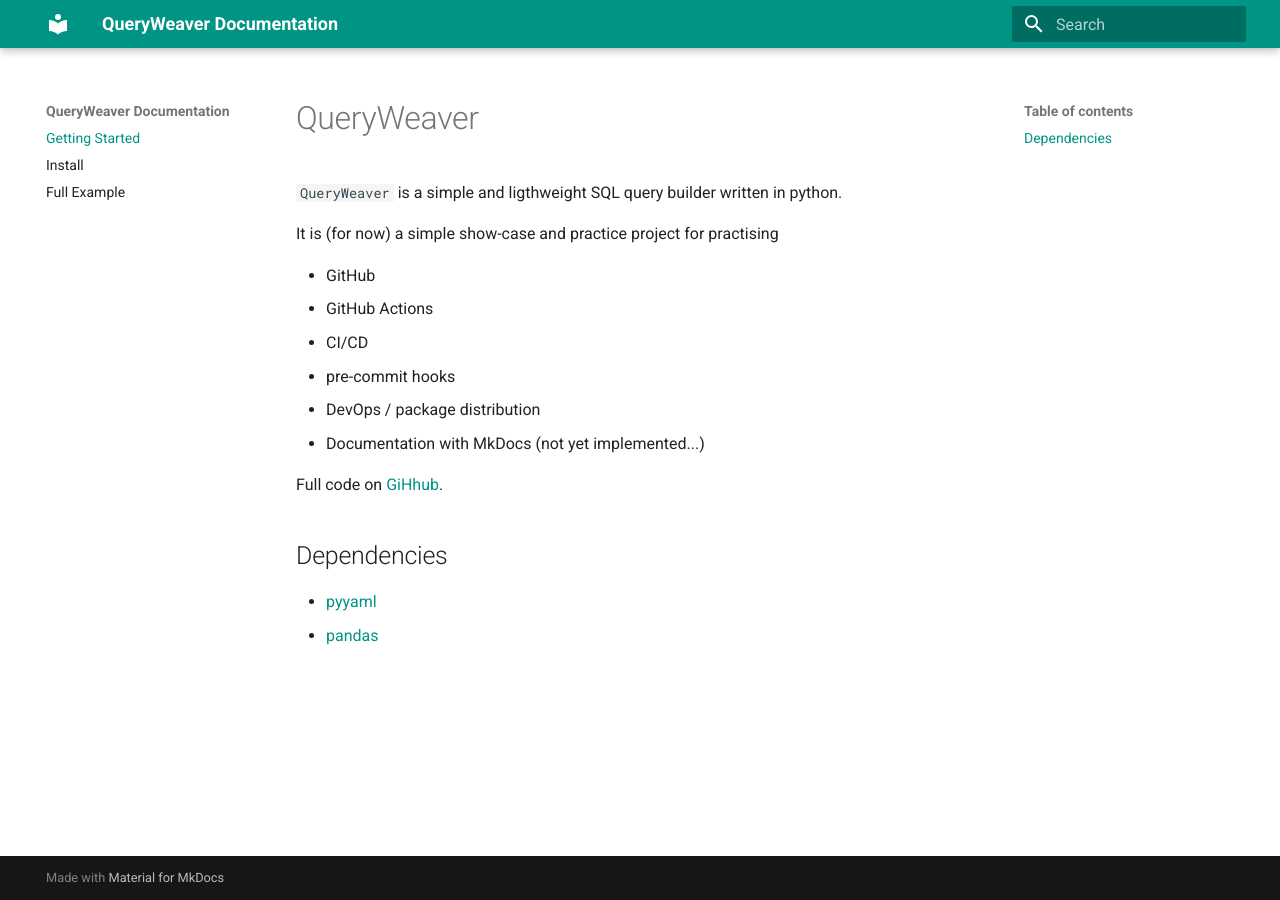
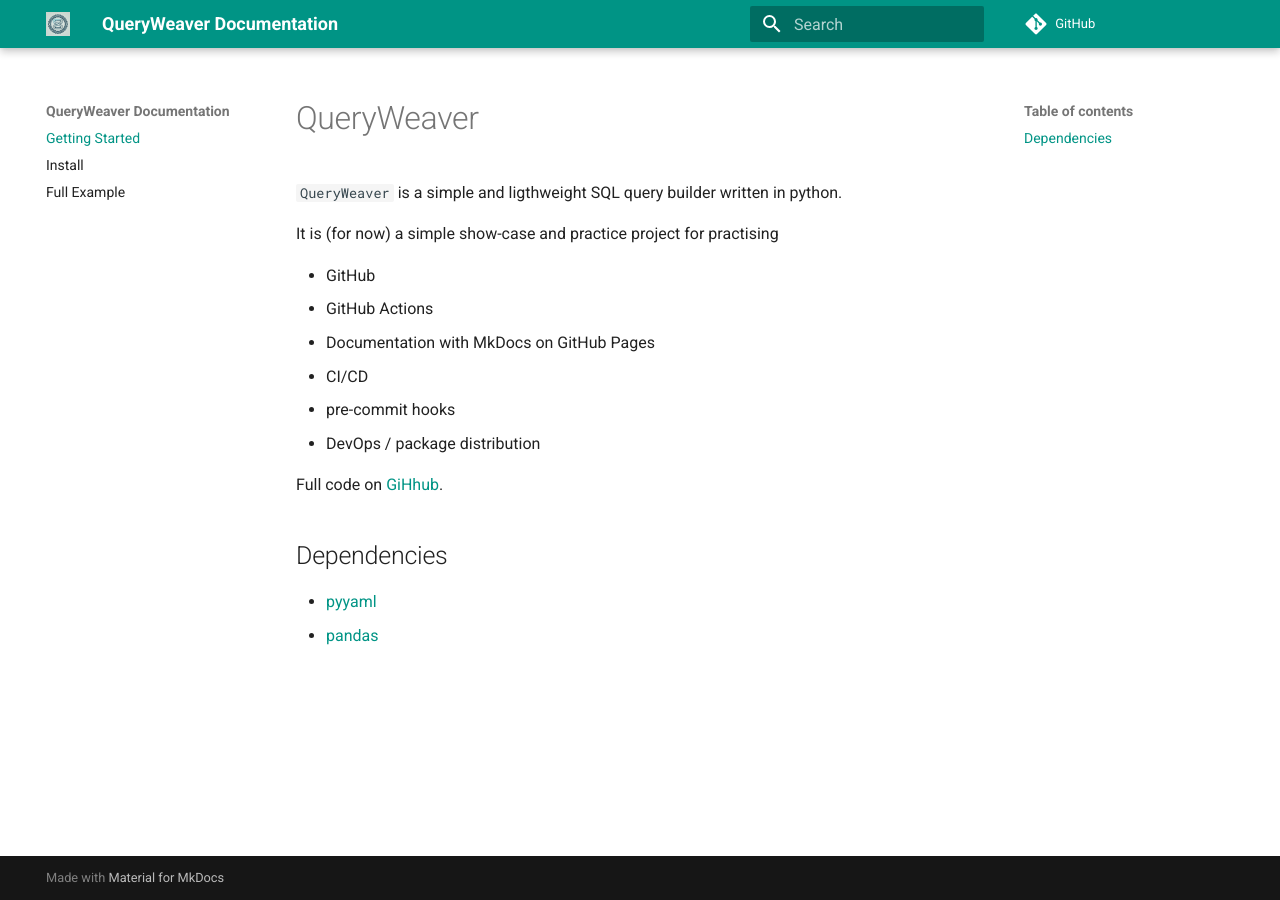
Before and after one commit to FabianAltermann/queryweaver, an MkDocs documentation site: the page built from docs/index.md, in a window 1280 px wide. Built offline with MkDocs 1.6.1 and Material for MkDocs 9.7.7, drawn with Linux system fonts in a browser that asks for light colours; comment, search, counter and statistics services are not loaded; the version menu is left out.

Commit message:
Add Logo and Settings for docs

```diff
--- a/docs/index.md
+++ b/docs/index.md
@@ -6,10 +6,10 @@
 
 - GitHub
 - GitHub Actions
+- Documentation with MkDocs on GitHub Pages
 - CI/CD
 - pre-commit hooks
 - DevOps / package distribution
-- Documentation with MkDocs (not yet implemented...)
 
 Full code on [GiHhub](https://github.com/fabianaltermann/queryweaver).
 
--- a/mkdocs.yaml
+++ b/mkdocs.yaml
@@ -1,12 +1,23 @@
 site_name: QueryWeaver Documentation
 site_url: https://FabianAltermann.github.io/queryweaver/
+repo_url: https://github.com/FabianAltermann/queryweaver
 
 theme:
   name: "material"
+  logo: assets/QueryWeaverLogo.png
   palette:
     primary: "teal"
+  icon:
+    repo: fontawesome/brands/git-alt
+  font:
+    text: "Roboto"
+    code: "Roboto Mono"
 
 nav:
   - Getting Started: index.md
   - Install: install.md
   - Full Example: example.md
+
+extra:
+  version:
+    provider: mike
```
Also changed, not shown: docs/install.md (+1 -1 lines), docs/assets/QueryWeaverLogo.png (added), docs/assets/QueryWeaverLogo.webp (added).
